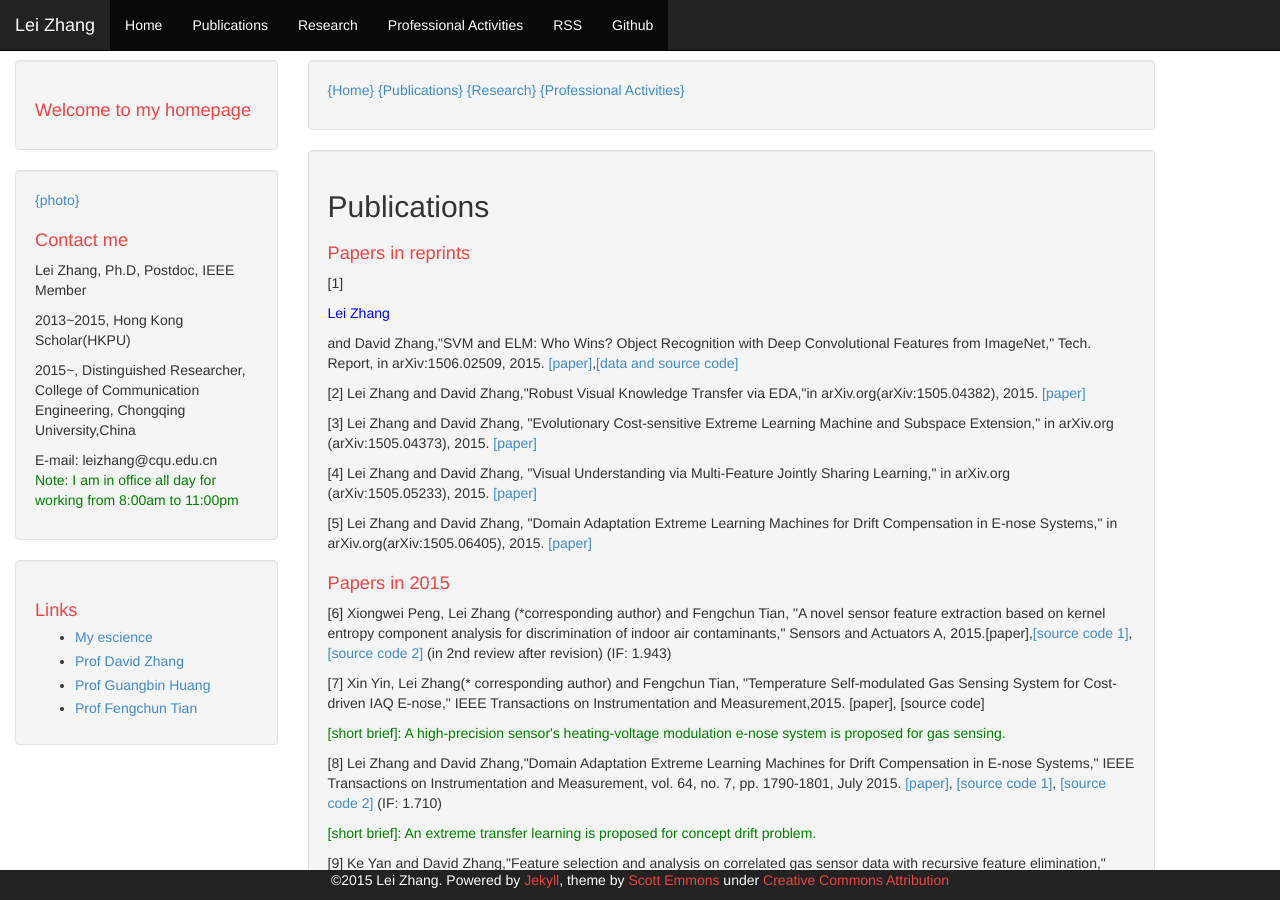
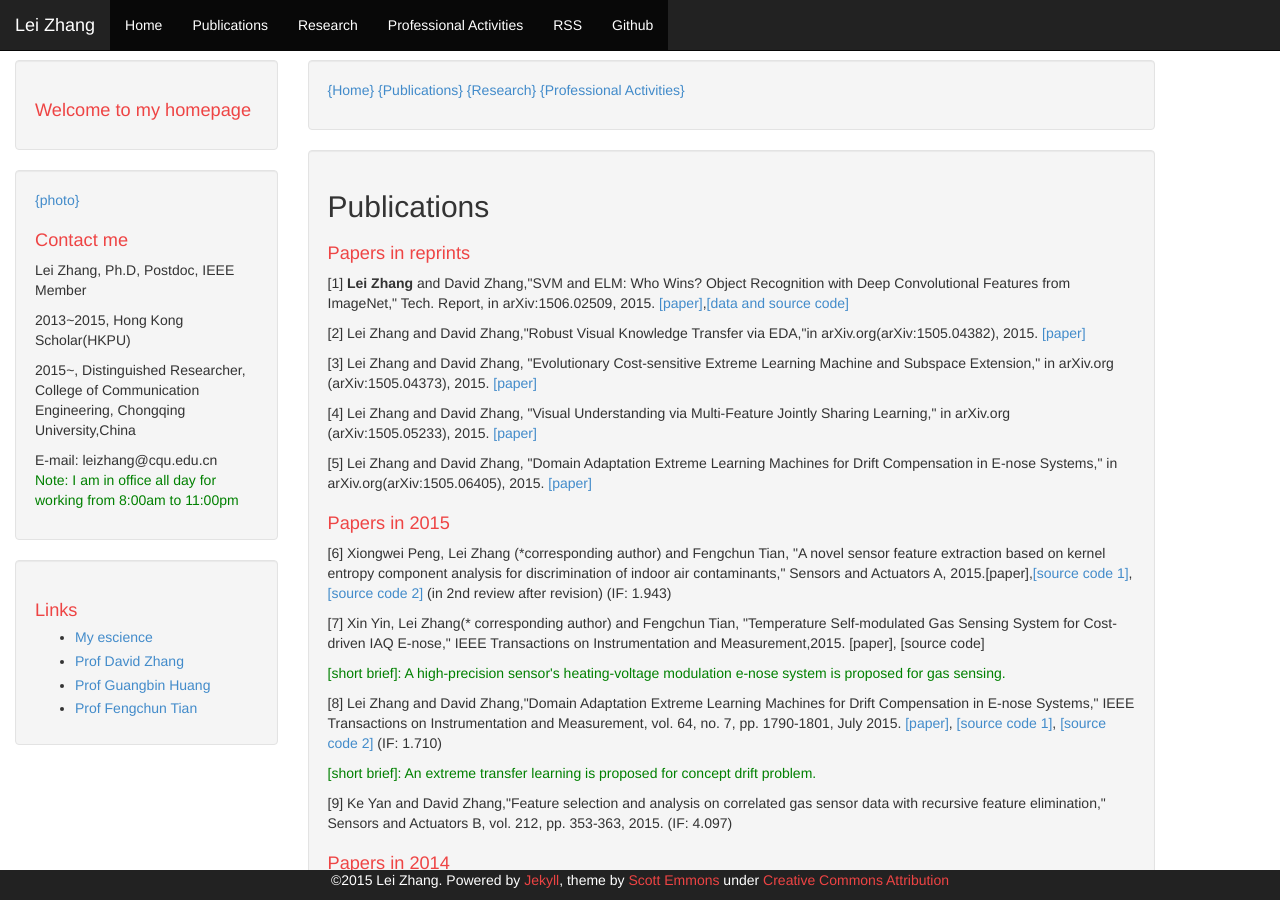
Before and after one commit to DrLeiZhang/website, a Jekyll site: the page built from publications.html, in a window 1280 px wide and 900 px high. Built offline with Jekyll 4.4.1, drawn with Linux system fonts in a browser that asks for light colours; Markdown is read by kramdown in place of the engine named in the settings.

Commit message:
Update
Signed-off-by: leizhang@cqu.edu.cn <leizhang@cqu.edu.cn>

```diff
--- a/publications.html
+++ b/publications.html
@@ -9,7 +9,7 @@ layout: default
 <div class="well">
     <h2>Publications</h2>
 <h1>Papers in reprints</h1>
-<p>[1] <p style="color:blue;">Lei Zhang</p> and David Zhang,"SVM and ELM: Who Wins? Object Recognition with Deep Convolutional Features from ImageNet," Tech. Report, in arXiv:1506.02509, 2015. <a href="http://arxiv.org/abs/1506.02509">[paper]</a>,<a href="resources/DataCode_ELM_CNN.rar">[data and source code]</a></p>
+<p>[1] <B>Lei Zhang</B> and David Zhang,"SVM and ELM: Who Wins? Object Recognition with Deep Convolutional Features from ImageNet," Tech. Report, in arXiv:1506.02509, 2015. <a href="http://arxiv.org/abs/1506.02509">[paper]</a>,<a href="resources/DataCode_ELM_CNN.rar">[data and source code]</a></p>
 <p>[2] Lei Zhang and David Zhang,"Robust Visual Knowledge Transfer via EDA,"in arXiv.org(arXiv:1505.04382), 2015. <a href="http://arxiv.org/abs/1505.04382">[paper]</a></p>
 <p>[3] Lei Zhang and David Zhang, "Evolutionary Cost-sensitive Extreme Learning Machine and Subspace Extension," in arXiv.org (arXiv:1505.04373), 2015. <a href="http://arxiv.org/abs/1505.04373">[paper]</a></p>
 <p>[4] Lei Zhang and David Zhang, "Visual Understanding via Multi-Feature Jointly Sharing Learning," in arXiv.org (arXiv:1505.05233), 2015. <a href="http://arxiv.org/abs/1505.05233">[paper]</a></p>
```
